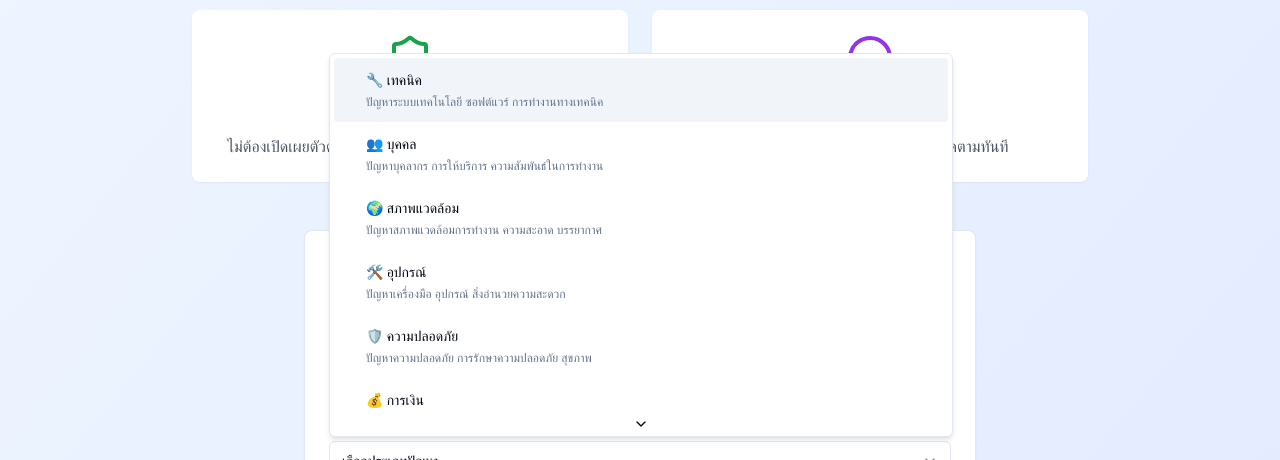
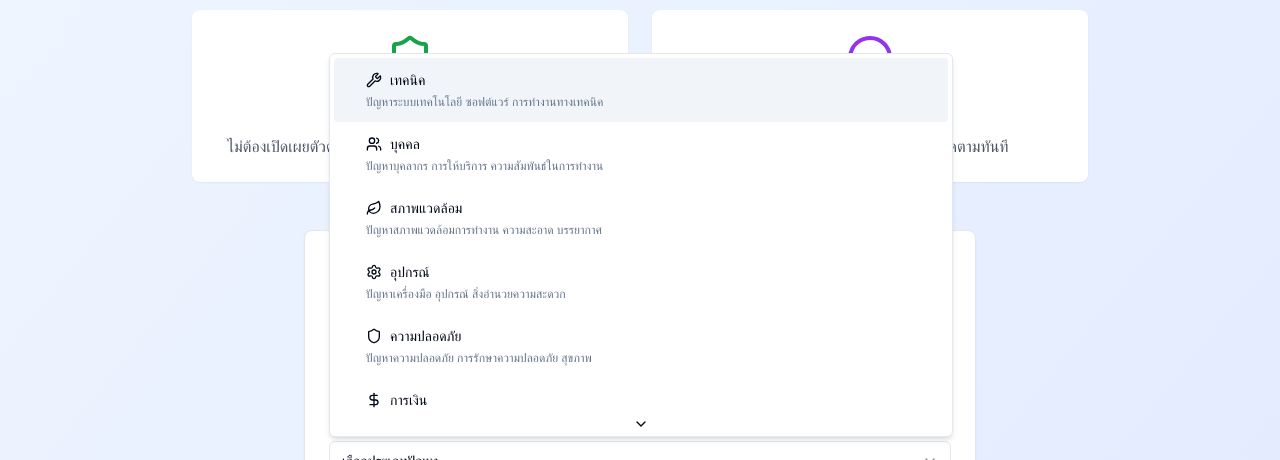
Before and after one commit to oat1122/complaint-hubv185, a Next.js app: page / in a window 1280 px wide. Both pictures are taken after a click on the button "เลือกประเภทปัญหา". Shown: the part 210-670 px from the top of the page. Built offline with nearby package versions, Linux system fonts and the light colour scheme.

Commit message:
feat: ปรับปรุงการแสดงผลในแดชบอร์ดและเพิ่มไอคอนให้กับประเภทข้อร้องเรียน

```diff
--- a/app/dashboard/complaints/page.tsx
+++ b/app/dashboard/complaints/page.tsx
@@ -177,8 +177,11 @@ export default function ComplaintsPage() {
               <SelectContent>
                 <SelectItem value="all">ประเภททั้งหมด</SelectItem>
                 {COMPLAINT_CATEGORIES.map((category) => (
-                  <SelectItem key={category.value} value={category.value}>
-                    {category.label}
+                  <SelectItem key={category.value} value={category.value} className="flex items-start">
+                    <div className="flex items-center gap-2">
+                      <category.icon size={16} />
+                      <span>{category.label}</span>
+                    </div>
                   </SelectItem>
                 ))}
               </SelectContent>
--- a/components/dashboard/CategoryStats.tsx
+++ b/components/dashboard/CategoryStats.tsx
@@ -2,6 +2,7 @@ import { Card, CardContent, CardHeader, CardTitle } from "@/components/ui/card";
 import { BarChart, Bar, XAxis, YAxis, CartesianGrid, Tooltip, ResponsiveContainer } from "recharts";
 import { CategoryBadge } from "@/components/ui/CategoryBadge";
 import { COMPLAINT_CATEGORIES } from "@/lib/constants";
+import { TrendingUp } from "lucide-react";
 
 interface CategoryStatsProps {
   data: Array<{
@@ -31,7 +32,10 @@ export function CategoryStats({ data }: CategoryStatsProps) {
       {/* Chart */}
       <Card>
         <CardHeader>
-          <CardTitle>📊 สถิติตามประเภทปัญหา</CardTitle>
+          <CardTitle className="flex items-center gap-2">
+            <TrendingUp className="w-5 h-5 text-blue-600" />
+            สถิติตามประเภทปัญหา
+          </CardTitle>
         </CardHeader>
         <CardContent>
           <ResponsiveContainer width="100%" height={300}>
--- a/components/ui/CategoryBadge.tsx
+++ b/components/ui/CategoryBadge.tsx
@@ -27,8 +27,9 @@ export function CategoryBadge({ category, variant = "default" }: CategoryBadgePr
   return (
     <Badge
       variant={variant}
-      className={`${colorMap[category as keyof typeof colorMap]} transition-colors`}
+      className={`${colorMap[category as keyof typeof colorMap]} transition-colors flex items-center gap-1`}
     >
+      <categoryData.icon size={14} />
       {categoryData.label}
     </Badge>
   );
--- a/components/ui/CategorySelector.tsx
+++ b/components/ui/CategorySelector.tsx
@@ -30,13 +30,23 @@ export function CategorySelector({
     <div className="space-y-2">
       <Select value={value} onValueChange={handleCategoryChange}>
         <SelectTrigger>
-          <SelectValue placeholder="เลือกประเภทปัญหา" />
+          <SelectValue placeholder="เลือกประเภทปัญหา">
+            {selectedCategory && (
+              <div className="flex items-center gap-2">
+                <selectedCategory.icon size={16} />
+                <span>{selectedCategory.label}</span>
+              </div>
+            )}
+          </SelectValue>
         </SelectTrigger>
         <SelectContent>
           {COMPLAINT_CATEGORIES.map((category) => (
             <SelectItem key={category.value} value={category.value} className="py-3">
               <div className="flex flex-col items-start">
-                <span className="font-medium">{category.label}</span>
+                <div className="flex items-center gap-2">
+                  <category.icon size={16} />
+                  <span className="font-medium">{category.label}</span>
+                </div>
                 {showDescription && (
                   <span className="text-xs text-muted-foreground mt-1">
                     {category.description}
--- a/lib/constants.ts
+++ b/lib/constants.ts
@@ -1,64 +1,87 @@
+import {
+  Wrench,
+  Users,
+  Leaf,
+  Settings,
+  Shield,
+  DollarSign,
+  Building,
+  Target,
+  Lightbulb,
+  FileText
+} from "lucide-react";
+
 // Complaint Categories with Thai labels and descriptions
 export const COMPLAINT_CATEGORIES = [
   {
     value: "TECHNICAL",
-    label: "🔧 เทคนิค",
+    label: "เทคนิค",
     description: "ปัญหาระบบเทคโนโลยี ซอฟต์แวร์ การทำงานทางเทคนิค",
-    examples: ["ระบบล่ม", "เว็บไซต์ช้า", "แอปไม่ทำงาน", "ข้อมูลผิดพลาด"]
+    examples: ["ระบบล่ม", "เว็บไซต์ช้า", "แอปไม่ทำงาน", "ข้อมูลผิดพลาด"],
+    icon: Wrench
   },
   {
     value: "PERSONNEL",
-    label: "👥 บุคคล",
+    label: "บุคคล",
     description: "ปัญหาบุคลากร การให้บริการ ความสัมพันธ์ในการทำงาน",
-    examples: ["พนักงานให้บริการไม่ดี", "ขาดมารยาท", "ไม่ตรงเวลา", "ความขัดแย้ง"]
+    examples: ["พนักงานให้บริการไม่ดี", "ขาดมารยาท", "ไม่ตรงเวลา", "ความขัดแย้ง"],
+    icon: Users
   },
   {
     value: "ENVIRONMENT",
-    label: "🌍 สภาพแวดล้อม",
+    label: "สภาพแวดล้อม",
     description: "ปัญหาสภาพแวดล้อมการทำงาน ความสะอาด บรรยากาศ",
-    examples: ["ห้องสกปรก", "เสียงดัง", "อากาศร้อน", "แสงสว่างไม่เพียงพอ"]
+    examples: ["ห้องสกปรก", "เสียงดัง", "อากาศร้อน", "แสงสว่างไม่เพียงพอ"],
+    icon: Leaf
   },
   {
     value: "EQUIPMENT",
-    label: "🛠️ อุปกรณ์",
+    label: "อุปกรณ์",
     description: "ปัญหาเครื่องมือ อุปกรณ์ สิ่งอำนวยความสะดวก",
-    examples: ["เครื่องเสีย", "อุปกรณ์ไม่เพียงพอ", "คุณภาพต่ำ", "ไม่มีการบำรุงรักษา"]
+    examples: ["เครื่องเสีย", "อุปกรณ์ไม่เพียงพอ", "คุณภาพต่ำ", "ไม่มีการบำรุงรักษา"],
+    icon: Settings
   },
   {
     value: "SAFETY",
-    label: "🛡️ ความปลอดภัย",
+    label: "ความปลอดภัย",
     description: "ปัญหาความปลอดภัย การรักษาความปลอดภัย สุขภาพ",
-    examples: ["พื้นลื่น", "ไฟดับ", "ไม่มีทางออกฉุกเฉิน", "อุบัติเหตุ", "อุปกรณ์ป้องกันไม่เพียงพอ"]
+    examples: ["พื้นลื่น", "ไฟดับ", "ไม่มีทางออกฉุกเฉิน", "อุบัติเหตุ", "อุปกรณ์ป้องกันไม่เพียงพอ"],
+    icon: Shield
   },
   {
     value: "FINANCIAL",
-    label: "💰 การเงิน",
+    label: "การเงิน",
     description: "ปัญหาการเงิน การชำระเงิน การจัดการทางการเงิน",
-    examples: ["เงินเดือนผิด", "ค่าใช้จ่ายสูง", "การเบิกจ่ายล่าช้า", "งบประมาณไม่เพียงพอ"]
+    examples: ["เงินเดือนผิด", "ค่าใช้จ่ายสูง", "การเบิกจ่ายล่าช้า", "งบประมาณไม่เพียงพอ"],
+    icon: DollarSign
   },
   {
     value: "STRUCTURE_SYSTEM",
-    label: "🏢 โครงสร้างและระบบการทำงาน",
+    label: "โครงสร้างและระบบการทำงาน",
     description: "ปัญหาโครงสร้างองค์กร กระบวนการทำงาน ระบบบริหาร",
-    examples: ["ขั้นตอนซับซ้อน", "การอนุมัติช้า", "ระบบไม่ชัดเจน", "การประสานงานไม่ดี"]
+    examples: ["ขั้นตอนซับซ้อน", "การอนุมัติช้า", "ระบบไม่ชัดเจน", "การประสานงานไม่ดี"],
+    icon: Building
   },
   {
     value: "WELFARE_SERVICES",
-    label: "🎯 สวัสดิการและบริการ",
+    label: "สวัสดิการและบริการ",
     description: "ปัญหาสวัสดิการ บริการต่างๆ สิทธิประโยชน์",
-    examples: ["สวัสดิการไม่เพียงพอ", "บริการไม่ครบถ้วน", "การรักษาพยาบาล", "ประกันสังคม"]
+    examples: ["สวัสดิการไม่เพียงพอ", "บริการไม่ครบถ้วน", "การรักษาพยาบาล", "ประกันสังคม"],
+    icon: Target
   },
   {
     value: "PROJECT_IDEA",
-    label: "💡 เสนอโปรเจค-ไอเดีย",
+    label: "เสนอโปรเจค-ไอเดีย",
     description: "ข้อเสนอแนะ ไอเดียใหม่ โครงการพัฒนา",
-    examples: ["ปรับปรุงระบบ", "โครงการใหม่", "นวัตกรรม", "การพัฒนาองค์กร"]
+    examples: ["ปรับปรุงระบบ", "โครงการใหม่", "นวัตกรรม", "การพัฒนาองค์กร"],
+    icon: Lightbulb
   },
   {
     value: "OTHER",
-    label: "📝 อื่นๆ",
+    label: "อื่นๆ",
     description: "ปัญหาที่ไม่อยู่ในหมวดหมู่ข้างต้น",
-    examples: ["เรื่องทั่วไป", "ข้อสงสัย", "ปัญหาเฉพาะ"]
+    examples: ["เรื่องทั่วไป", "ข้อสงสัย", "ปัญหาเฉพาะ"],
+    icon: FileText
   }
 ] as const;
 
```
Also changed, not shown: app/dashboard/statistics/page.tsx (+12 -7 lines).
